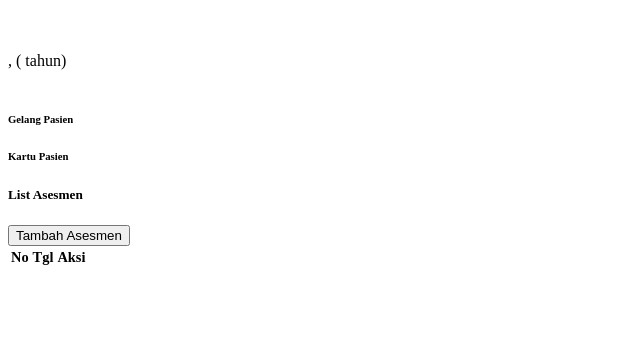
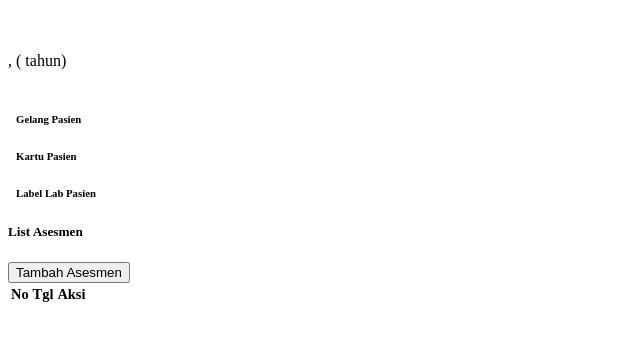
Before and after one commit to theycantrevealus/PDC00001, a PHP site: page /pages/rawat_inap/dokter/index.php in a window 1280 px wide. Shown: the part 62-403 px from the top of the page, without its empty margins (0-640 px from the left). Run offline with PHP 8.4, Linux system fonts and the light colour scheme; lists and menus that the app fills with data are empty; some libraries are stand-ins or nearby versions.

Commit message:
1. Rujukan Baru 2. Rawat Inap Asesmen 3. Gelang Pasien dan Kartu Pasien Rawat Inap

```diff
--- a/client/pages/rawat_inap/dokter/index.php
+++ b/client/pages/rawat_inap/dokter/index.php
@@ -32,19 +32,26 @@
 						</div>
                         <div class="col-md-9">
                             <div class="form-row" data-toggle="dragula">
-                                <div class="col-md col-lg-4 handy print_manager" id="gelang">
+                                <div class="col-md col-lg-3 handy print_manager" id="gelang">
                                     <div class="card form-row__card text-white bg-primary">
                                         <div class="card-body">
-                                            <h6 class="text-white"><i class="fa fa-print"></i> Gelang Pasien</h6>
+                                            <h6 class="text-white"><i class="fa fa-band-aid"></i>&nbsp;&nbsp;&nbsp;Gelang Pasien</h6>
                                         </div>
                                     </div>
                                 </div>
-                                <div class="col-md col-lg-4 handy print_manager" id="kartu">
+                                <div class="col-md col-lg-3 handy print_manager" id="kartu">
                                     <div class="card form-row__card bg-success text-white">
                                         <div class="card-body">
-                                            <h6 class="text-white"><i class="fa fa-print"></i> Kartu Pasien</h6>
-                                        </div> <!-- end card-body-->
-                                    </div> <!-- end card-->
+                                            <h6 class="text-white"><i class="fa fa-credit-card"></i>&nbsp;&nbsp;&nbsp;Kartu Pasien</h6>
+                                        </div>
+                                    </div>
+                                </div>
+                                <div class="col-md col-lg-3 handy print_manager" id="kartu">
+                                    <div class="card form-row__card bg-purple text-white">
+                                        <div class="card-body">
+                                            <h6 class="text-white"><i class="fa fa-flask"></i>&nbsp;&nbsp;&nbsp;Label Lab Pasien</h6>
+                                        </div>
+                                    </div>
                                 </div>
                             </div>
                         </div>
```
Also changed, not shown: client/script/rawat_inap/dokter/index.php (+6 -36 lines).
